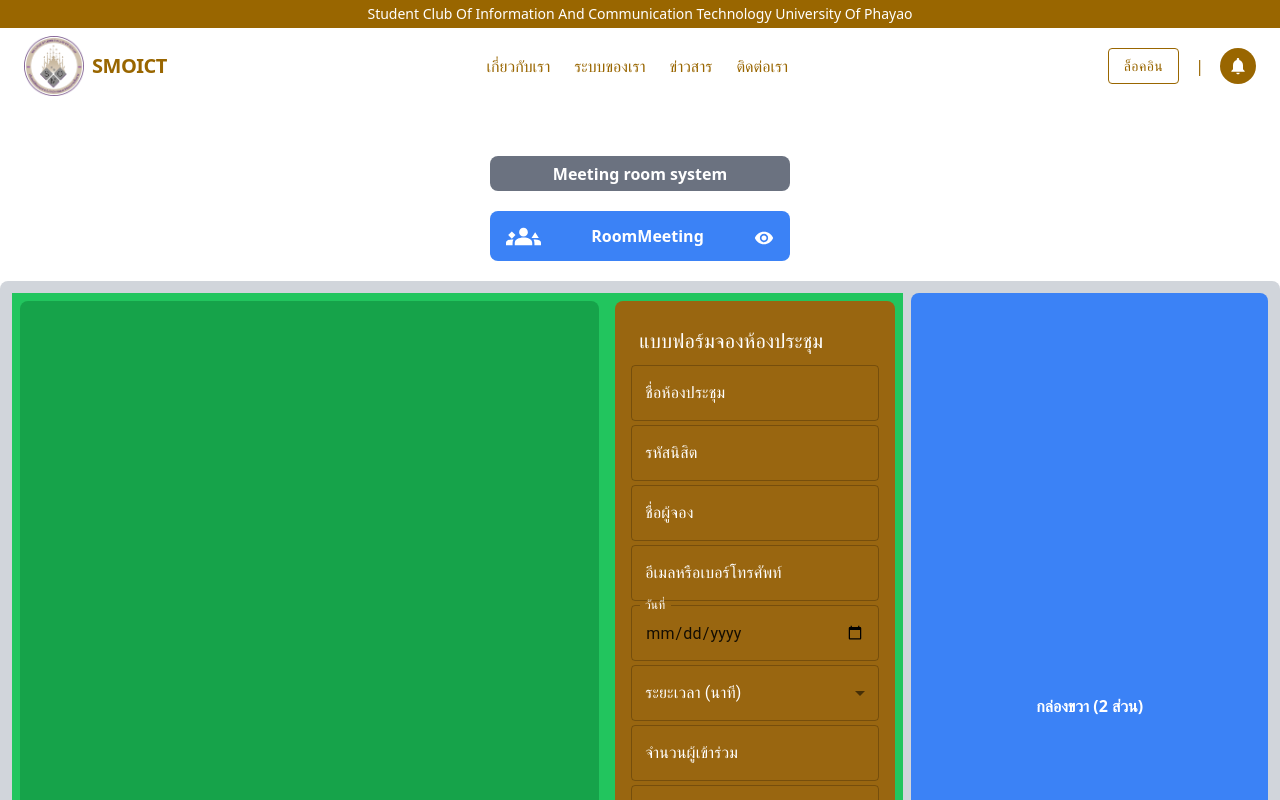
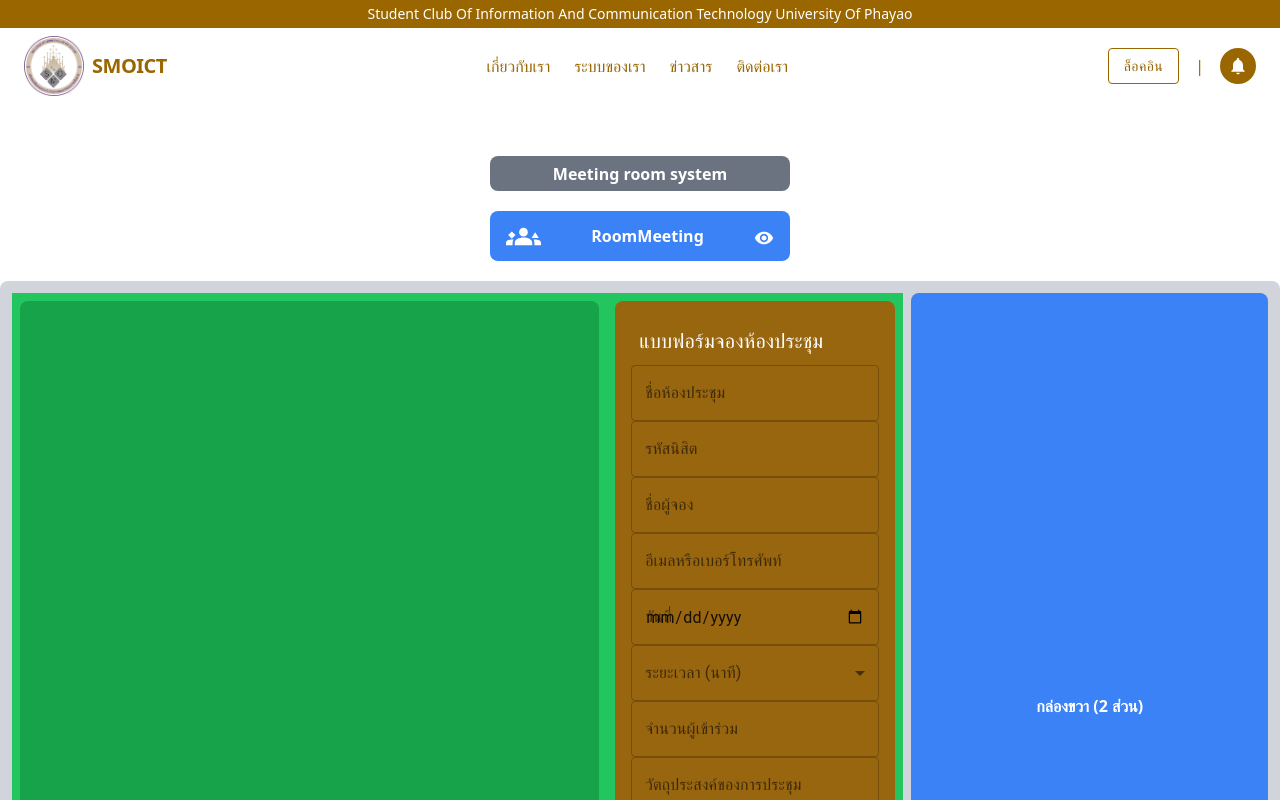
Before and after one commit to pullme05/smo-ict, a React (Vite) app: page /Heart in a window 1280 px wide. Shown: the top 800 px of the page. Built offline with nearby package versions, Linux system fonts and the light colour scheme.

Commit message:
ติดตาราง เรียงให้มันสวยงาม

```diff
--- a/src/components/OurSystem/Room/Meeting/Body/FormTextField.tsx
+++ b/src/components/OurSystem/Room/Meeting/Body/FormTextField.tsx
@@ -1,23 +1,21 @@
-// FormTextField.tsx
 import React from 'react';
-import { TextField, MenuItem } from '@mui/material';
+import { TextField, MenuItem } from '@mui/material'; // นำเข้า MenuItem ด้วย
 
-// กำหนด type ของ props
 interface FormTextFieldProps {
   label: string;
   name: string;
-  value: string | number;
+  value: string;
   onChange: (e: React.ChangeEvent<HTMLInputElement | HTMLTextAreaElement>) => void;
-  error?: boolean;
+  error: boolean;
   helperText?: string;
-  select?: boolean; // สำหรับกรณีที่เป็น select
-  options?: { value: string | number; label: string }[]; // ตัวเลือกสำหรับ select
-  type?: string; // สำหรับกรณีที่เป็น input type อื่น ๆ
-  multiline?: boolean; // สำหรับกรณีที่เป็น TextArea
-  rows?: number; // จำนวนแถวสำหรับ TextArea
+  disabled?: boolean; // เพิ่มตัวนี้เพื่อรองรับการใช้งาน disabled
+  type?: string; // เพิ่มเพื่อให้รองรับประเภทอื่น ๆ
+  multiline?: boolean;
+  rows?: number;
+  select?: boolean;
+  options?: Array<{ value: string | number; label: string }>; // สำหรับ select
 }
 
-// สร้างคอมโพเนนต์ FormTextField
 const FormTextField: React.FC<FormTextFieldProps> = ({
   label,
   name,
@@ -25,41 +23,49 @@ const FormTextField: React.FC<FormTextFieldProps> = ({
   onChange,
   error,
   helperText,
+  disabled,
+  type,
+  multiline,
+  rows,
   select,
   options,
-  type = 'text', // ค่าเริ่มต้นเป็น 'text'
-  multiline,
-  rows,
 }) => {
+  if (select && options) {
+    return (
+      <TextField
+        select
+        label={label}
+        name={name}
+        value={value}
+        onChange={onChange}
+        error={error}
+        helperText={helperText}
+        disabled={disabled} // ใช้งาน disabled ที่นี่
+        fullWidth
+      >
+        {options.map((option) => (
+          <MenuItem key={option.value} value={option.value}>
+            {option.label}
+          </MenuItem>
+        ))}
+      </TextField>
+    );
+  }
+
   return (
     <TextField
-      label={label} // เปลี่ยนข้อความใน label
+      label={label}
       name={name}
       value={value}
       onChange={onChange}
       error={error}
-      helperText={error ? '' : helperText} // ไม่แสดงข้อความช่วยถ้ามีข้อผิดพลาด
-      select={select}
-      type={type} // กำหนด type ที่เหมาะสม
-      variant="outlined"
-      fullWidth
+      helperText={helperText}
+      disabled={disabled} // ใช้งาน disabled ที่นี่
+      type={type}
       multiline={multiline}
       rows={rows}
-      InputLabelProps={{
-        shrink: type === 'date' || (value !== '' && !error),
-        style: { color: error ? 'red' : 'white'  }, // เปลี่ยนสี label ถ้ามีข้อผิดพลาด
-      }}
-      InputProps={{
-        className: 'mb-1',
-      }}
-    >
-      {select &&
-        options?.map((option) => (
-          <MenuItem key={option.value} value={option.value}>
-            {option.label}
-          </MenuItem>
-        ))}
-    </TextField>
+      fullWidth
+    />
   );
 };
 
--- a/src/components/OurSystem/Room/Meeting/Body/Selection.tsx
+++ b/src/components/OurSystem/Room/Meeting/Body/Selection.tsx
@@ -5,14 +5,16 @@ import FormTextField from './FormTextField';
 
 interface SelectionProps {
   selectedData: {
+    roomName: string; // เพิ่ม roomName ที่นี่
     date: string;
     duration: number;
   };
   onUpdateFormData: (data: { roomName: string; name: string; date: string; duration: number }) => void;
-  receiveDataFromEventModal: (data: { roomName: string; name: string; date: string; duration: number }) => void; // เพิ่มที่นี่
+  receiveDataFromEventModal: (data: { roomName: string; name: string; date: string; duration: number }) => void;
+  updateSelectionData: (data: { roomName: string; date: string; duration: number }) => void; // เพิ่มที่นี่
 }
 
-const Selection: React.FC<SelectionProps> = ({ selectedData, onUpdateFormData, receiveDataFromEventModal }) => {
+const Selection: React.FC<SelectionProps> = ({ selectedData, onUpdateFormData, receiveDataFromEventModal, updateSelectionData }) => {
   // สร้างสถานะสำหรับข้อมูลฟอร์ม
   const [formData, setFormData] = useState({
     name: '',
@@ -29,31 +31,20 @@ const Selection: React.FC<SelectionProps> = ({ selectedData, onUpdateFormData, r
   // สร้างสถานะสำหรับเก็บข้อผิดพลาด
   const [errors, setErrors] = useState<Partial<Record<keyof typeof formData, string>>>({});
 
-  // ฟังก์ชันสำหรับรับข้อมูลจาก EventModal
-  const handleReceiveDataFromEventModal = (data: { roomName: string; name: string; date: string; duration: number }) => {
-    console.log('Received Data from EventModal:', data); // เพิ่ม log ที่นี่
-    setFormData((prevData) => ({
-      ...prevData,
-      roomName: data.roomName,
-      name: data.name,
-      date: data.date,
-      duration: data.duration.toString(),
-    }));
-  };
-
   // อัพเดตข้อมูลฟอร์มเมื่อ selectedData เปลี่ยน
   useEffect(() => {
     if (selectedData) {
       setFormData((prevData) => ({
         ...prevData,
+        roomName: selectedData.roomName, // กรอกข้อมูลชื่อห้องประชุม
         date: selectedData.date || prevData.date,
-        duration: selectedData.duration ? selectedData.duration.toString() : prevData.duration,
+        duration: selectedData.duration.toString() || prevData.duration,
       }));
 
       // เรียกใช้ receiveDataFromEventModal เพื่อกรอกข้อมูลในฟอร์ม
-      handleReceiveDataFromEventModal({
-        roomName: formData.roomName, // หรือใส่ค่าจาก props ถ้ามี
-        name: formData.name,          // หรือใส่ค่าจาก props ถ้ามี
+      receiveDataFromEventModal({
+        roomName: selectedData.roomName,
+        name: formData.name, // หรือให้มีค่าเริ่มต้น
         date: selectedData.date,
         duration: selectedData.duration,
       });
@@ -65,11 +56,11 @@ const Selection: React.FC<SelectionProps> = ({ selectedData, onUpdateFormData, r
     const { name, value } = e.target;
     setFormData((prevData) => ({
       ...prevData,
-      [name]: value
+      [name]: value,
     }));
     setErrors((prevErrors) => ({
       ...prevErrors,
-      [name]: ''
+      [name]: '',
     }));
   };
 
@@ -111,9 +102,7 @@ const Selection: React.FC<SelectionProps> = ({ selectedData, onUpdateFormData, r
 
       // ส่งข้อมูลไปยังคอมโพเนนต์แม่
       onUpdateFormData(dataToSubmit);
-
-      // เรียกใช้ receiveDataFromEventModal เพื่อกรอกข้อมูลในฟอร์ม
-      receiveDataFromEventModal(dataToSubmit);
+      updateSelectionData(dataToSubmit); // เรียกใช้ฟังก์ชันนี้เพื่อส่งข้อมูล
     } else {
       setErrors(newErrors);
     }
--- a/src/components/OurSystem/Room/Meeting/Head/CalenTable/EventModal.tsx
+++ b/src/components/OurSystem/Room/Meeting/Head/CalenTable/EventModal.tsx
@@ -46,8 +46,6 @@ const EventModal: React.FC<EventModalProps> = ({ formData, onChange, onSubmit, r
   // ปิดโมดัล
   onClose();
 };
-
-
 
   return (
     <div className="fixed inset-0 flex items-center justify-center bg-black bg-opacity-50 z-50">
--- a/src/components/OurSystem/Room/Meeting/Head/Rooms.tsx
+++ b/src/components/OurSystem/Room/Meeting/Head/Rooms.tsx
@@ -7,19 +7,19 @@ interface RoomsProps {
 }
 
 const Rooms: React.FC<RoomsProps> = ({ isOpen, onClose }) => {
-  const [selectedData, setSelectedData] = useState<{ date: string, duration: number } | null>(null);
+  const [selectedData, setSelectedData] = useState<{ date: string; duration: number } | null>(null);
 
   if (!isOpen) return null;
 
   // ฟังก์ชันสำหรับอัปเดตข้อมูลที่เลือกจาก Timetable
-  const handleSelectionUpdate = (data: { date: string, duration: number }) => {
+  const handleSelectionUpdate = (data: { date: string; duration: number }) => {
     setSelectedData(data);
     console.log('Selected Data from Timetable:', data); // คุณสามารถส่งข้อมูลนี้ไปยัง Selection component ได้
   };
 
   return (
     <div className="fixed inset-0 bg-black bg-opacity-50 flex justify-center items-center mt-5 z-50">
-      <div className="bg-white p-4 rounded-lg w-[2000px] h-[1000px] ">
+      <div className="bg-white p-4 rounded-lg w-[2000px] h-[1000px] overflow-auto">
         <div className="mb-4">
           <div className="h-10 bg-blue-200 flex justify-end items-center">
             <button onClick={onClose} className="bg-blue-500 text-white px-4 py-1 rounded mr-1">
```
Also changed, not shown: src/components/OurSystem/Room/Meeting/Head/CalenTable/Timetable.tsx (+32 -14 lines), 1 other file (tests, documents, lock files or other folders).
